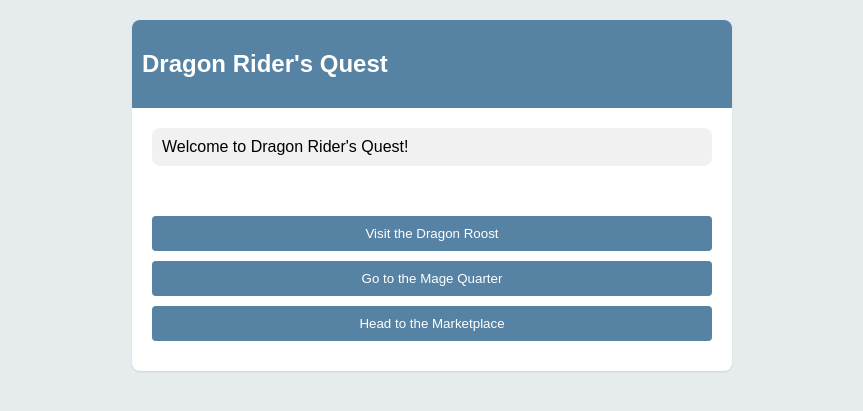
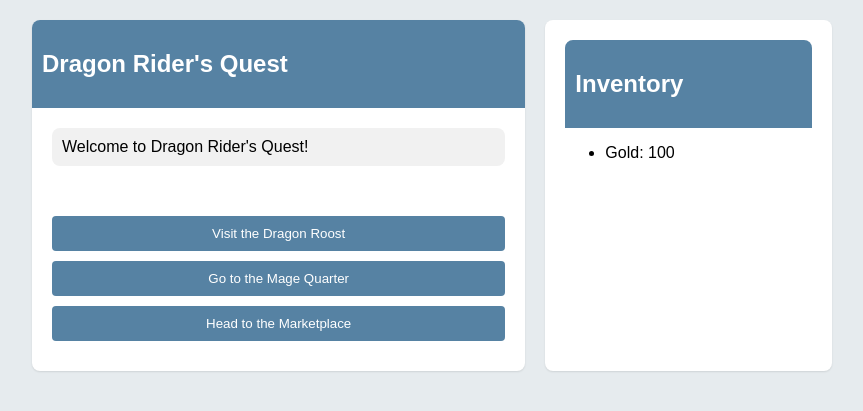
Before and after one commit to thoracle/ProtoVenture_mk2, a Flask app: page / in a window 1280 px wide. Shown: the top 411 px of the page, without its empty margins (208-1071 px from the left). Run offline with Flask 3, Linux system fonts and the light colour scheme.

Commit message:
Add inventory
These changes introduce the following new features:

1. An inventory system in the `GameState` class.
2. New options to buy and sell items in different locations.
3. A sidebar in the HTML to display the player's inventory.
4. Logic to handle buying and selling items, updating the inventory and gold accordingly.

Now when you run the game, you'll see your inventory displayed on the right side of the screen. You can buy Spell Books in the Mage Quarter and Dragon Food in the Marketplace, and sell these items back in the Marketplace. Your gold will update accordingly.

```diff
--- a/templates/game.html
+++ b/templates/game.html
@@ -11,14 +11,26 @@
             margin: 0;
             padding: 0;
         }
+        .game-container {
+            display: flex;
+            max-width: 800px;
+            margin: 20px auto;
+        }
         .chat-container {
-            max-width: 600px;
-            margin: 20px auto;
+            flex: 2;
             background-color: #fff;
             border-radius: 8px;
             box-shadow: 0 1px 2px rgba(0,0,0,0.1);
+            margin-right: 20px;
         }
-        .chat-header {
+        .inventory-container {
+            flex: 1;
+            background-color: #fff;
+            border-radius: 8px;
+            box-shadow: 0 1px 2px rgba(0,0,0,0.1);
+            padding: 20px;
+        }
+        .chat-header, .inventory-header {
             background-color: #5682a3;
             color: white;
             padding: 10px;
@@ -53,6 +65,7 @@
     </style>
 </head>
 <body>
+    <div class="game-container">
         <div class="chat-container">
             <div class="chat-header">
                 <h2>Dragon Rider's Quest</h2>
@@ -72,5 +85,16 @@
                 </form>
             </div>
         </div>
+        <div class="inventory-container">
+            <div class="inventory-header">
+                <h2>Inventory</h2>
+            </div>
+            <ul>
+                {% for item, quantity in inventory.items() %}
+                    <li>{{ item }}: {{ quantity }}</li>
+                {% endfor %}
+            </ul>
+        </div>
+    </div>
 </body>
 </html>
```
Lines whose indentation alone changed are shown as unchanged.
